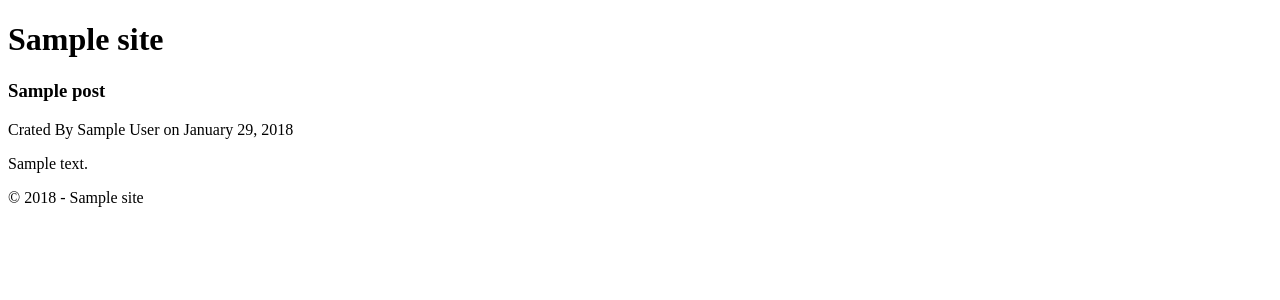
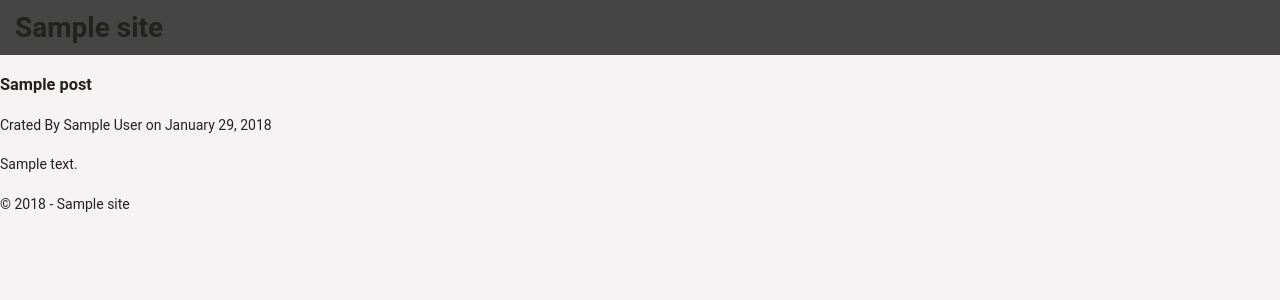
Before and after one commit to faridg/pylon0, a WordPress theme: template index.php in a window 1280 px wide. Shown: the top 300 px of the page. Run offline with PHP 8.4 and a stand-in for WordPress, Linux system fonts and the light colour scheme; the site name, menu and one post (Sample post) are stand-ins, and other content is empty.

Commit message:
some css

```diff
--- a/style.css
+++ b/style.css
@@ -8,6 +8,23 @@ Version: 1.0
 
 */
 
-body {
-	background: #FFFFF;
+body{
+	font-family:Roboto;
+	font-size:14px;
+	color:#22221F;
+	background:#F5F3F3;
+	margin:0;
+	padding:0;
+	line-height:1.8em;
 }
+
+header{
+	background:#454545;
+	color:#22221F;
+	padding:15px 15px;
+}
+
+header h1{
+	color:#22221F;
+	margin:0;
+}
```
